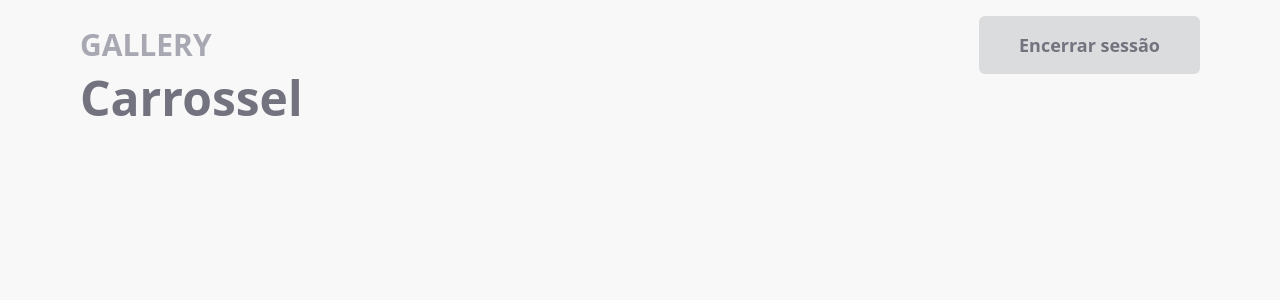
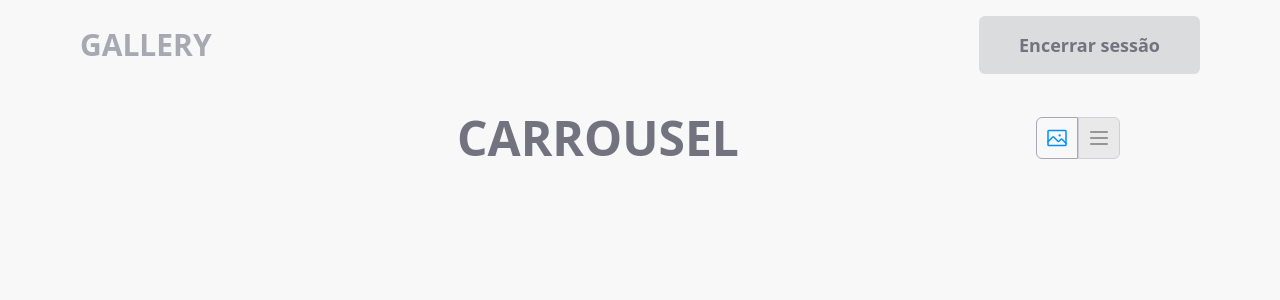
Before and after one commit to davimarcilio/gallery, a Next.js app: page /logged in a window 1280 px wide. Shown: the top 300 px of the page. Built offline with nearby package versions, Linux system fonts and the light colour scheme.

Commit message:
Header e carrousel start

```diff
--- a/package.json
+++ b/package.json
@@ -14,6 +14,7 @@
     "@types/node": "18.13.0",
     "@types/react": "18.0.28",
     "@types/react-dom": "18.0.11",
+    "keen-slider": "^6.8.5",
     "next": "13.1.6",
     "phosphor-react": "^1.4.1",
     "react": "18.2.0",
--- /dev/null
+++ b/src/components/Carrousel.tsx
@@ -0,0 +1,57 @@
+import {
+  useKeenSlider,
+  KeenSliderPlugin,
+  KeenSliderInstance,
+} from "keen-slider/react";
+import "keen-slider/keen-slider.min.css";
+import { MutableRefObject } from "react";
+export function Carrousel() {
+  function ThumbnailPlugin(
+    mainRef: MutableRefObject<KeenSliderInstance | null>
+  ): KeenSliderPlugin {
+    return (slider) => {
+      function removeActive() {
+        slider.slides.forEach((slide) => {
+          slide.classList.remove("active");
+        });
+      }
+      function addActive(idx: number) {
+        slider.slides[idx].classList.add("active");
+      }
+
+      function addClickEvents() {
+        slider.slides.forEach((slide, idx) => {
+          slide.addEventListener("click", () => {
+            if (mainRef.current) mainRef.current.moveToIdx(idx);
+          });
+        });
+      }
+
+      slider.on("created", () => {
+        if (!mainRef.current) return;
+        addActive(slider.track.details.rel);
+        addClickEvents();
+        mainRef.current.on("animationStarted", (main) => {
+          removeActive();
+          const next = main.animator.targetIdx || 0;
+          addActive(main.track.absToRel(next));
+          slider.moveToIdx(Math.min(slider.track.details.maxIdx, next));
+        });
+      });
+    };
+  }
+  const [sliderRef, instanceRef] = useKeenSlider<HTMLDivElement>({
+    initial: 0,
+  });
+  const [thumbnailRef] = useKeenSlider<HTMLDivElement>(
+    {
+      initial: 0,
+      slides: {
+        perView: 4,
+        spacing: 10,
+      },
+    },
+    [ThumbnailPlugin(instanceRef)]
+  );
+  return <section></section>;
+}
--- a/src/components/Header.tsx
+++ b/src/components/Header.tsx
@@ -1,17 +1,44 @@
 import { Button } from "./Button";
 import * as ToggleGroup from "@radix-ui/react-toggle-group";
-export function Header() {
+import { Image, List } from "phosphor-react";
+import { CurrencyPage } from "@/pages/logged";
+
+interface HeaderProps {
+  title: string;
+  defaultChecked: CurrencyPage;
+  onChangePage: (value: CurrencyPage) => void;
+}
+
+export function Header({ defaultChecked, title, onChangePage }: HeaderProps) {
   return (
     <header className="w-full flex flex-col leading-none px-20 py-4">
       <section className="flex w-full justify-between items-center">
         <h1 className="text-gray text-3xl font-bold">GALLERY</h1>
         <Button className="bg-lightGray text-darkGray">Encerrar sessão</Button>
       </section>
-      <section className="flex items-center justify-center">
-        <h1 className="text-5xl font-bold text-darkGray flex-1">Carrossel</h1>
-        <ToggleGroup.Root type="single">
-          <ToggleGroup.Item value="carrousel"></ToggleGroup.Item>
-          <ToggleGroup.Item value="list"></ToggleGroup.Item>
+      <section className="flex items-center justify-center px-20 mt-10">
+        <h1 className="text-5xl font-bold flex justify-center text-darkGray flex-1 uppercase">
+          {title}
+        </h1>
+        <ToggleGroup.Root
+          value={defaultChecked}
+          onValueChange={(value: CurrencyPage) => onChangePage(value)}
+          className="w-auto"
+          defaultValue={defaultChecked}
+          type="single"
+        >
+          <ToggleGroup.Item
+            className="p-2 data-[state='off']:bg-lightGray data-[state='off']:opacity-50 border group border-gray rounded-l-md"
+            value="carrousel"
+          >
+            <Image className="group-data-[state='on']:text-blue" size={24} />
+          </ToggleGroup.Item>
+          <ToggleGroup.Item
+            className="p-2 border data-[state='off']:bg-lightGray data-[state='off']:opacity-50 group border-gray rounded-r-md"
+            value="list"
+          >
+            <List className="group-data-[state='on']:text-blue" size={24} />
+          </ToggleGroup.Item>
         </ToggleGroup.Root>
       </section>
     </header>
--- a/src/pages/logged/index.tsx
+++ b/src/pages/logged/index.tsx
@@ -1,9 +1,22 @@
+import { Carrousel } from "@/components/Carrousel";
 import { Header } from "@/components/Header";
+import { useState } from "react";
+
+export type CurrencyPage = "carrousel" | "list";
 
 export default function Logged() {
+  const [checkedPage, setCheckedPage] = useState<CurrencyPage>("carrousel");
+  function changeCheckedPage(value: CurrencyPage) {
+    setCheckedPage(value);
+  }
   return (
     <main>
-      <Header />
+      <Header
+        onChangePage={changeCheckedPage}
+        title={checkedPage}
+        defaultChecked={checkedPage}
+      />
+      <Carrousel />
     </main>
   );
 }
```
Also changed, not shown: 1 other file (tests, documents, lock files or other folders).
